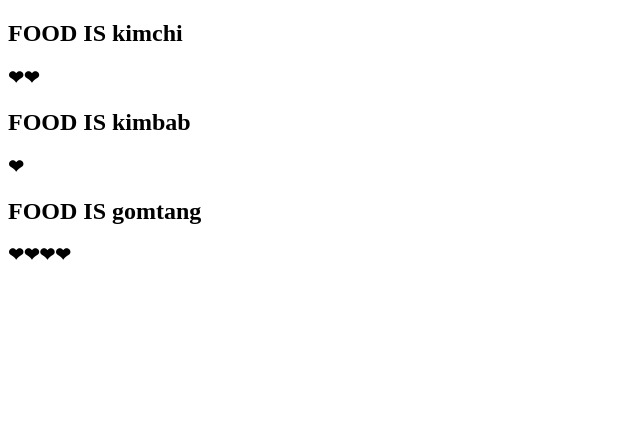
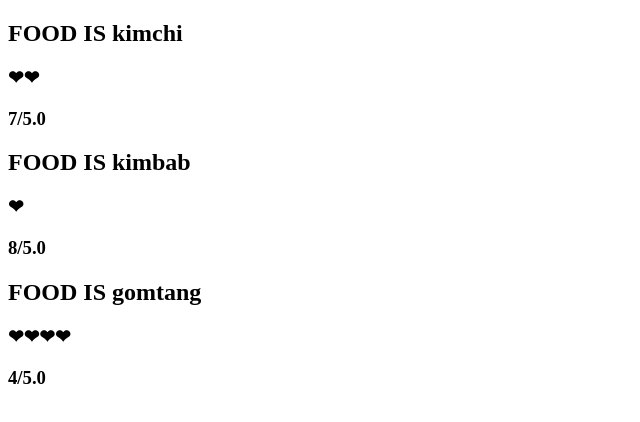
Before and after one commit to Myriam-Bora/Movie-app, a React (Create React App) app: page / in a window 1280 px wide. Shown: the top 422 px of the page, without its empty margins (0-640 px from the left). Built offline with nearby package versions, Linux system fonts and the light colour scheme.

Commit message:
#2.4 PropTypes

```diff
--- a/src/App.js
+++ b/src/App.js
@@ -1,25 +1,38 @@
 import React from "react";
+import PropTypes from "prop-types";
 
-function Food({ name, heart }) {
+const ILikeFood = [
+  { id: 1, name: "kimchi", heart: "❤❤", rate: 7 },
+  { id: 2, name: "kimbab", heart: "❤", rate: 8 },
+  { id: 3, name: "gomtang", heart: "❤❤❤❤", rate: 4 },
+];
+
+function Food({ name, heart, rate }) {
   return (
     <div>
       <h2>FOOD IS {name}</h2>
       <h3>{heart}</h3>
+      <h3>{rate}/5.0</h3>
     </div>
   );
 }
 
-const ILikeFood = [
-  { id: 1, name: "kimchi", heart: "❤❤" },
-  { id: 2, name: "kimbab", heart: "❤" },
-  { id: 3, name: "gomtang", heart: "❤❤❤❤" },
-];
+Food.propTypes = {
+  name: PropTypes.string.isRequired,
+  heart: PropTypes.string.isRequired,
+  rate: PropTypes.number.isRequired,
+};
 
 function App() {
   return (
     <div>
       {ILikeFood.map((dish) => (
-        <Food name={dish.name} heart={dish.heart} key={dish.id} />
+        <Food
+          name={dish.name}
+          heart={dish.heart}
+          key={dish.id}
+          rate={dish.rate}
+        />
       ))}
       {/* {ILikeFood.map(function (dish) {
         return <Food name={dish.name} heart={dish.heart} />;
```
